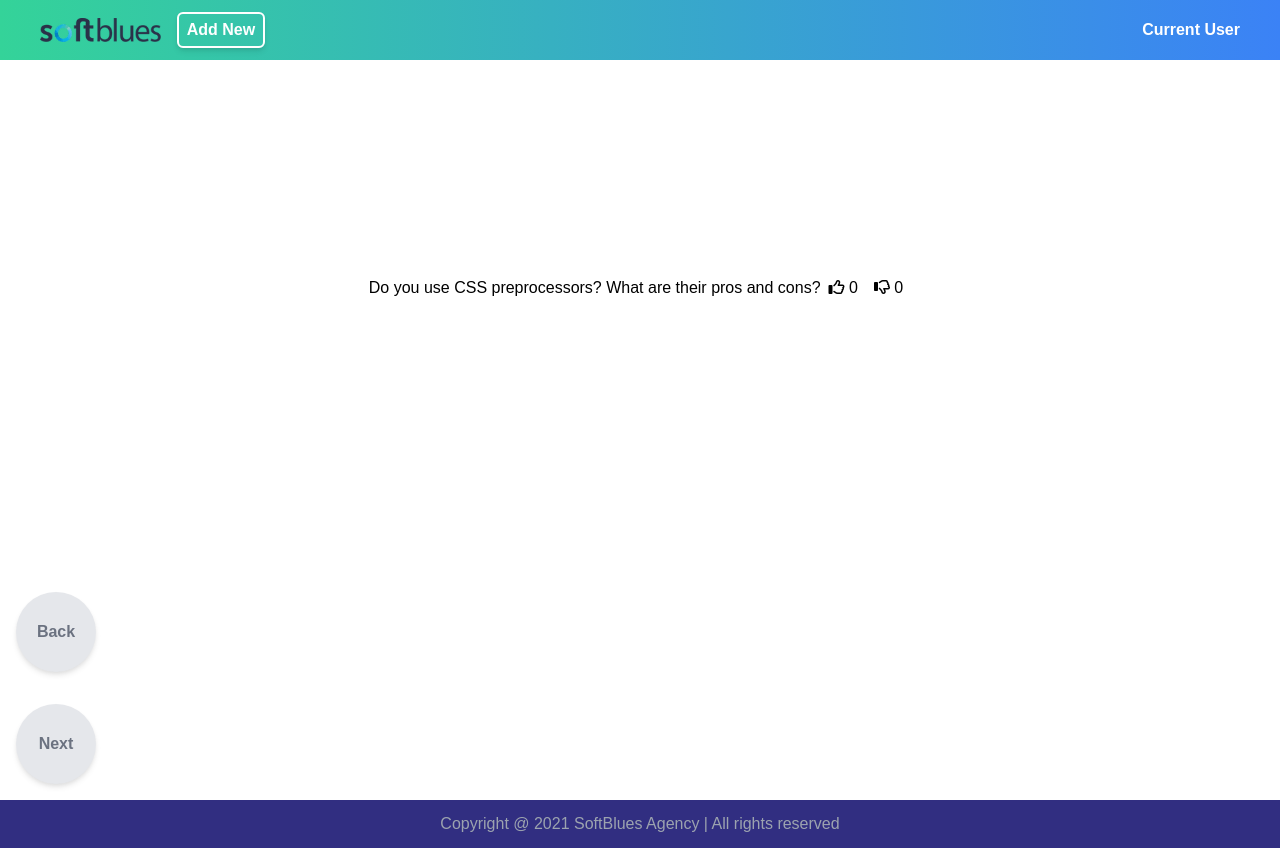
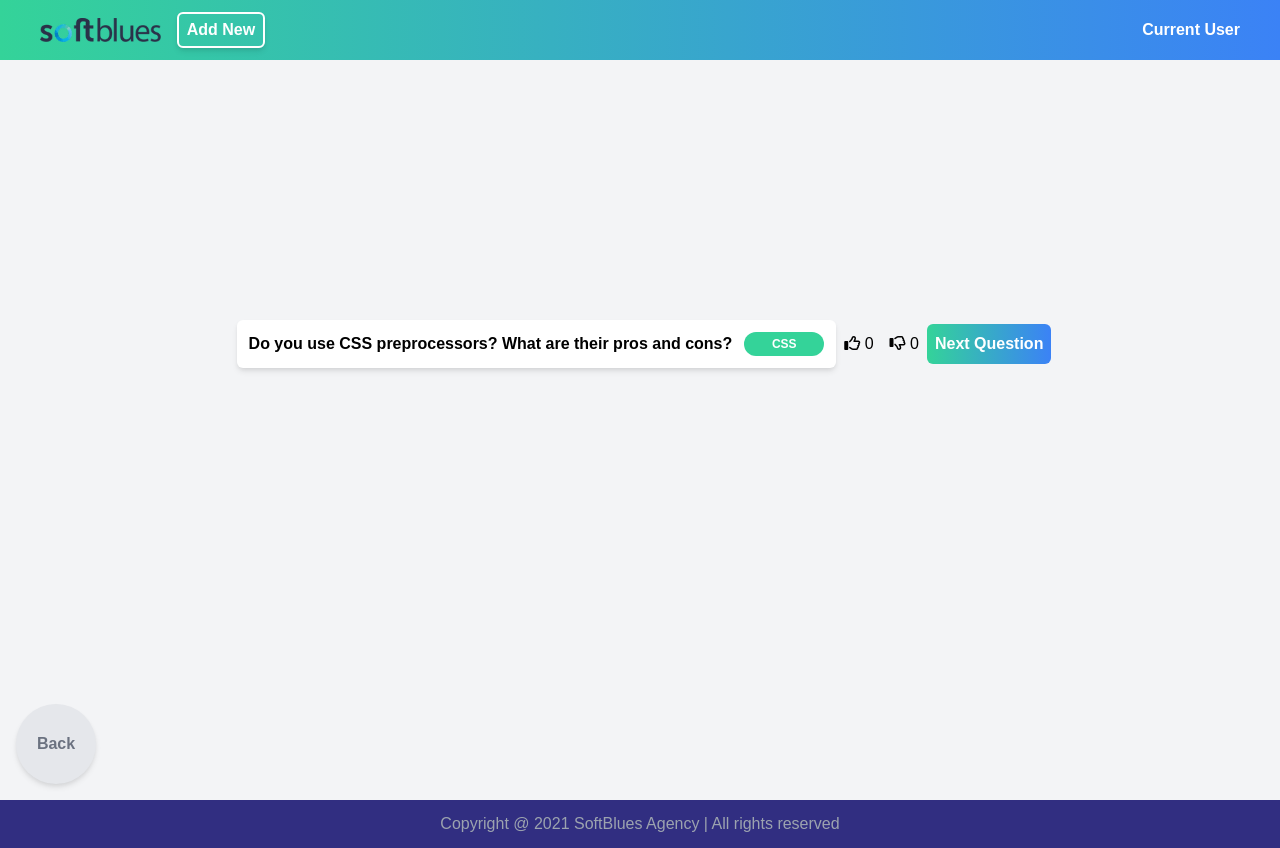
Before and after one commit to ChrystynaBohdan/InterVue, a Vue app: page /question/1 in a window 1280 px wide. Built offline with nearby package versions, Linux system fonts and the light colour scheme; a web font is replaced by a local one.

Commit message:
added budges and fixed styles

```diff
--- a/src/views/Question.vue
+++ b/src/views/Question.vue
@@ -1,7 +1,38 @@
 <template>
-  <div class="flex h-screen flex-col">
+  <div class="flex h-screen flex-col bg-gray-100">
     <div class="text-center flex-grow flex justify-center items-center">
-      {{ question.title }}
+      <span
+        class="
+          ml-2
+          p-3
+          font-bold
+          inline-block
+          cursor-pointer
+          bg-white
+          hover:bg-gray-300
+          rounded-md
+          transition
+          duration-500
+          ease-in-out
+          shadow-md
+          flex
+          gap-x-3
+        "
+      >
+        {{ question.title }}
+        <div
+          v-bind:class="{
+            'bg-green-400': question.category === 'CSS',
+            'bg-red-400': question.category === 'JS Core',
+            'bg-blue-400': question.category === 'React',
+            'bg-indigo-400': question.category === 'SCSS',
+            'bg-yellow-400': question.category === 'VueJs',
+          }"
+          class="text-white w-10 rounded-full h-6 w-20 flex items-center justify-center text-xs"
+        >
+          {{ question.category }}
+        </div>
+      </span>
       <button class="px-2 cursor-pointer" @click="increment(question)">
         <i class="far fa-thumbs-up"></i>
         {{ question.likes }}
@@ -9,6 +40,22 @@
       <button class="px-2 cursor-pointer" @click="decrement(question)">
         <i class="far fa-thumbs-down"></i>
         {{ question.dislikes }}
+      </button>
+      <button
+        @click="next"
+        class="
+          p-2
+          cursor-pointer
+          bg-gradient-to-r
+          from-green-400
+          to-blue-500
+          hover:from-pink-500 hover:to-yellow-500
+          rounded-md
+          text-white
+          font-semibold
+        "
+      >
+        Next Question
       </button>
     </div>
     <button
@@ -31,27 +78,6 @@
       "
     >
       Back
-    </button>
-    <button
-      @click="next"
-      class="
-        bg-gray-200
-        font-bold
-        rounded-full
-        text-gray-500
-        h-20
-        w-20
-        text-center
-        leading-8
-        m-4
-        transition
-        duration-500
-        ease-in-out
-        shadow-md
-        hover:bg-green-100 hover:text-black
-      "
-    >
-      Next
     </button>
   </div>
 </template>
--- a/src/views/QuestionsList.vue
+++ b/src/views/QuestionsList.vue
@@ -1,6 +1,6 @@
 <template>
   <div class="relative py-24 bg-gray-100">
-    <div class="flex flex-col items-center justify-center pt-10 max-w-screen-2xl mx-auto">
+    <div class="flex flex-col items-center justify-center pt-10 max-w-screen-2xl mx-auto min-h-screen">
       <div class="flex justify-between content-center items-center max-w-screen-2xl space-x-96">
         <div class="flex gap-x-16 gap-y-4 flex-wrap justify-center">
           <div>
@@ -33,9 +33,24 @@
                 duration-500
                 ease-in-out
                 shadow-md
+                flex
+                justify-between
+                gap-x-3
               "
-              >{{ question.title }}</span
-            >
+              >{{ question.title }}
+              <div
+                v-bind:class="{
+                  'bg-green-400': question.category === 'CSS',
+                  'bg-red-400': question.category === 'JS Core',
+                  'bg-blue-400': question.category === 'React',
+                  'bg-indigo-400': question.category === 'SCSS',
+                  'bg-yellow-400': question.category === 'VueJs',
+                }"
+                class="text-white w-10 rounded-full h-6 w-20 flex items-center justify-center text-xs"
+              >
+                {{ question.category }}
+              </div>
+            </span>
             <button class="px-2 cursor-pointer" @click="increment(question)">
               <i class="far fa-thumbs-up"></i>
               {{ question.likes }}
```
